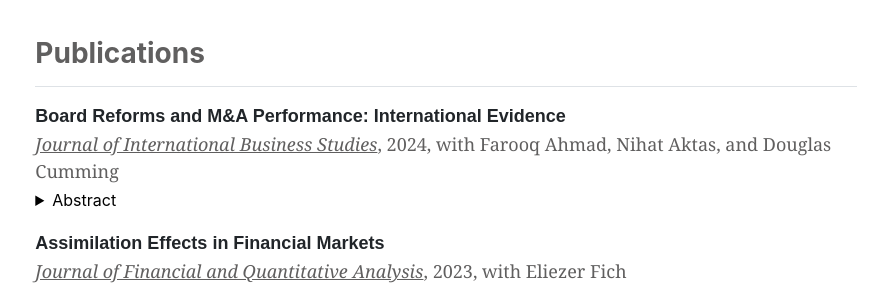
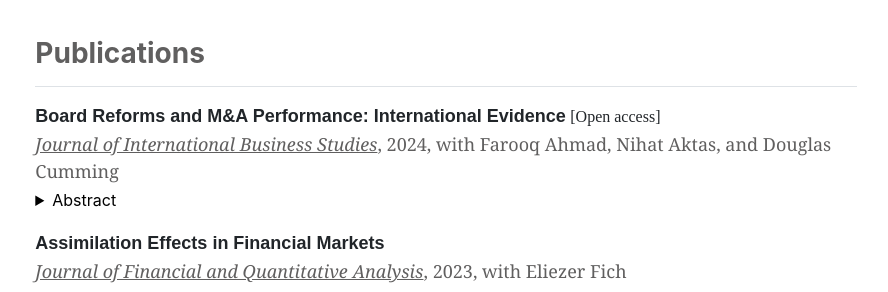
Before and after one commit to guosongxu/guosongxu.github.io, a Jekyll site: the page built from index.md, in a window 1280 px wide. Shown: the part 1544-1836 px from the top of the page, without its empty margins (194-1082 px from the left). Built offline with Jekyll 4.4.1, drawn with Linux system fonts in a browser that asks for light colours.

Commit message:
Update home.html

```diff
--- a/_layouts/home.html
+++ b/_layouts/home.html
@@ -78,7 +78,7 @@
   <div class="col-md-12">
     <h3 class="fw-bold border-bottom pb-3 mb-3" style="color:#605F5F">Publications</h3>
 
-    <p style="margin-bottom:1px"><span style="font-family:arial, 'MS Sans Serif', arial;font-size:18px"><strong><a href="https://papers.ssrn.com/sol3/papers.cfm?abstract_id=4629515" target="_blank" rel="noreferrer noopener" aria-label=" (opens in a new tab)" style="text-decoration:none;">Board Reforms and M&A Performance: International Evidence</a></strong></span></p>
+    <p style="margin-bottom:1px"><span style="font-family:arial, 'MS Sans Serif', arial;font-size:18px"><strong><a href="https://papers.ssrn.com/sol3/papers.cfm?abstract_id=4629515" target="_blank" rel="noreferrer noopener" aria-label=" (opens in a new tab)" style="text-decoration:none;">Board Reforms and M&A Performance: International Evidence</a></strong></span>&nbsp;<span style="font-family:bradley hand, cursive;font-size:16px"><a href="https://doi.org/10.1057/s41267-023-00674-3" target="_blank" rel="noreferrer noopener" aria-label=" (opens in a new tab)" style="text-decoration:none;">[Open access]</a></span></p>
     <p style="font-family:georgia;font-size:18px;margin-bottom:3px;color:#605F5F"><em><u>Journal of International Business Studies</u></em>, 2024,  with Farooq Ahmad, Nihat Aktas, and Douglas Cumming</p>
     <details>
       <summary>Abstract</summary>
```
